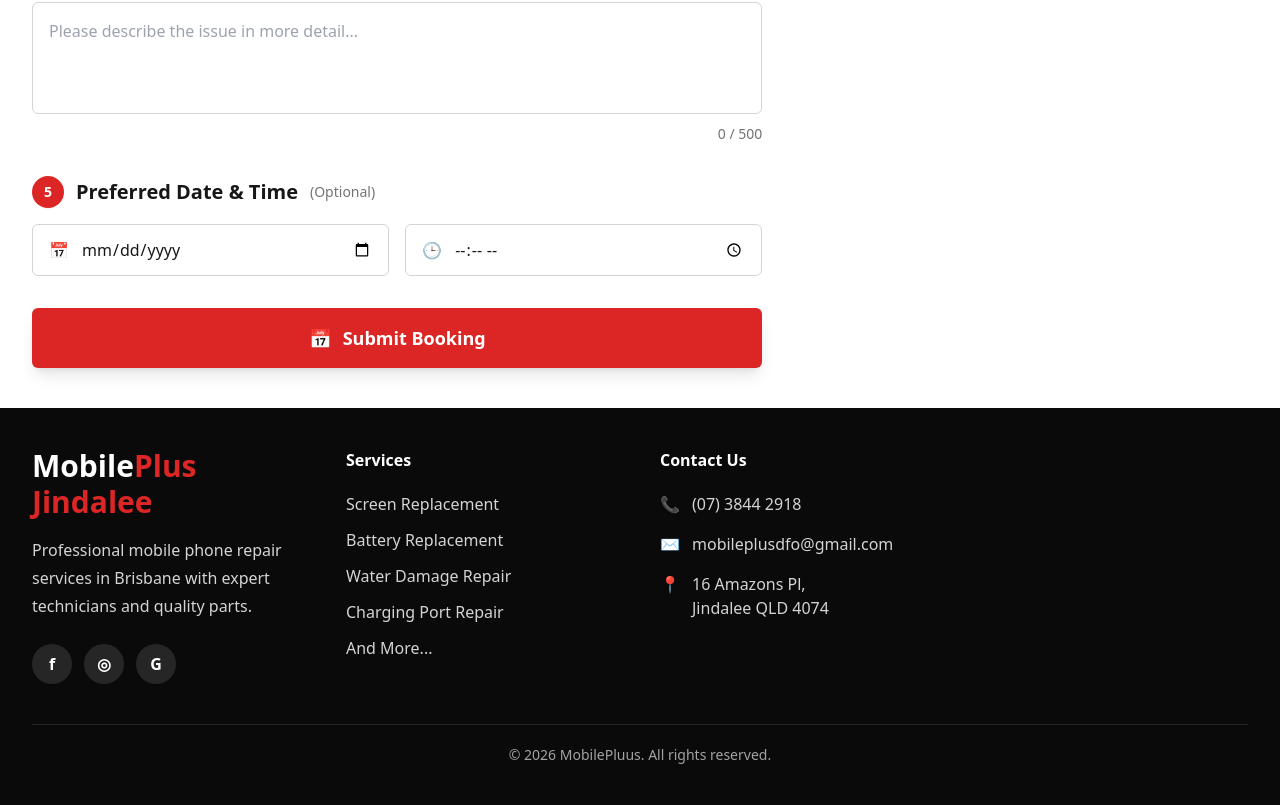
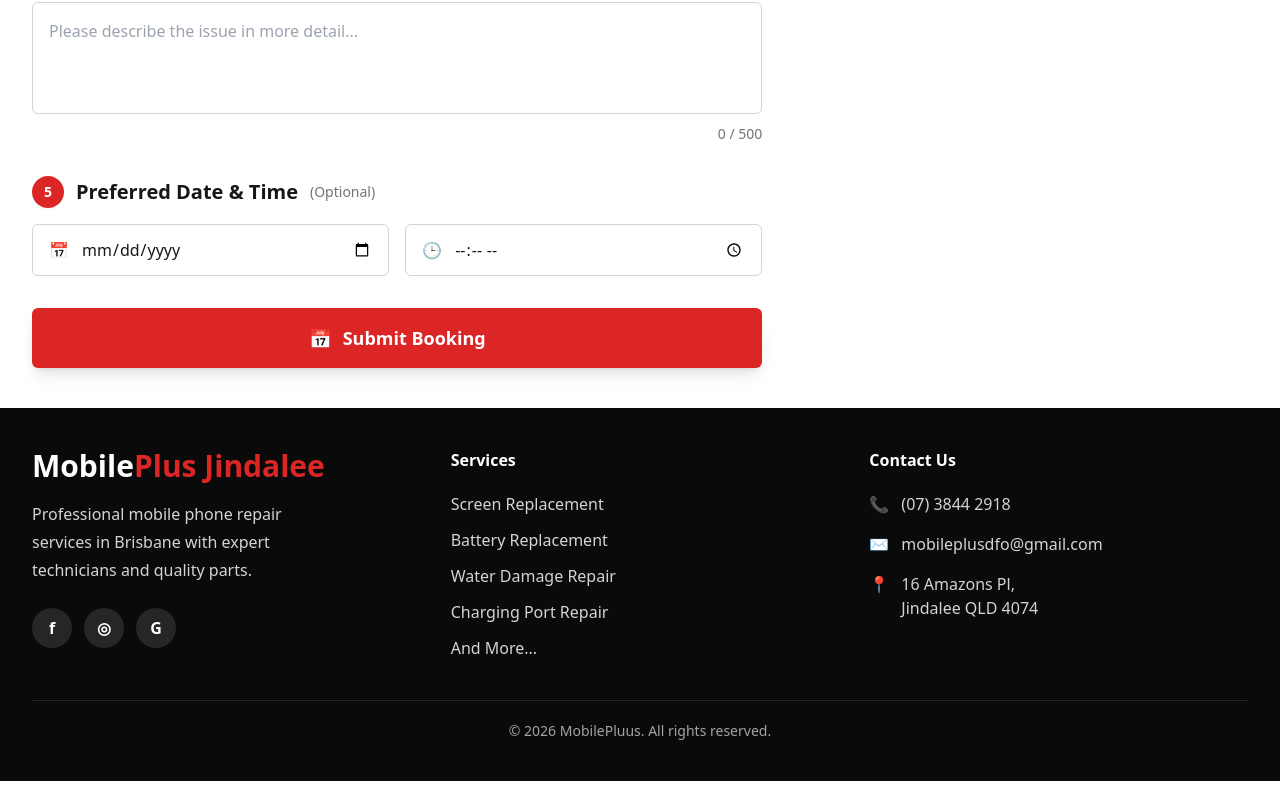
Before and after one commit to ZHLeon0404/mobileplus-jindalee, a React (Vite) app: page / in a window 1280 px wide. Shown: the part 1146-1951 px from the top of the page. After the commit the page ends 1927 px from the top, so only its background shows below. Built offline with nearby package versions, Linux system fonts and the light colour scheme.

Commit message:
fix footer

```diff
--- a/src/App.jsx
+++ b/src/App.jsx
@@ -357,7 +357,7 @@ export default function PhoneRepairWebsite() {
       </main>
 
       <footer className="bg-neutral-950 px-4 py-10 text-white sm:px-6 lg:px-8">
-        <div className="mx-auto grid max-w-7xl gap-10 sm:grid-cols-2 lg:grid-cols-4">
+        <div className="mx-auto grid max-w-7xl gap-10 sm:grid-cols-2 lg:grid-cols-3">
           <div>
             <h3 className="text-2xl font-black sm:text-3xl">Mobile<span className="text-red-600">Plus Jindalee</span></h3>
             <p className="mt-4 max-w-64 leading-7 text-neutral-300">
```
